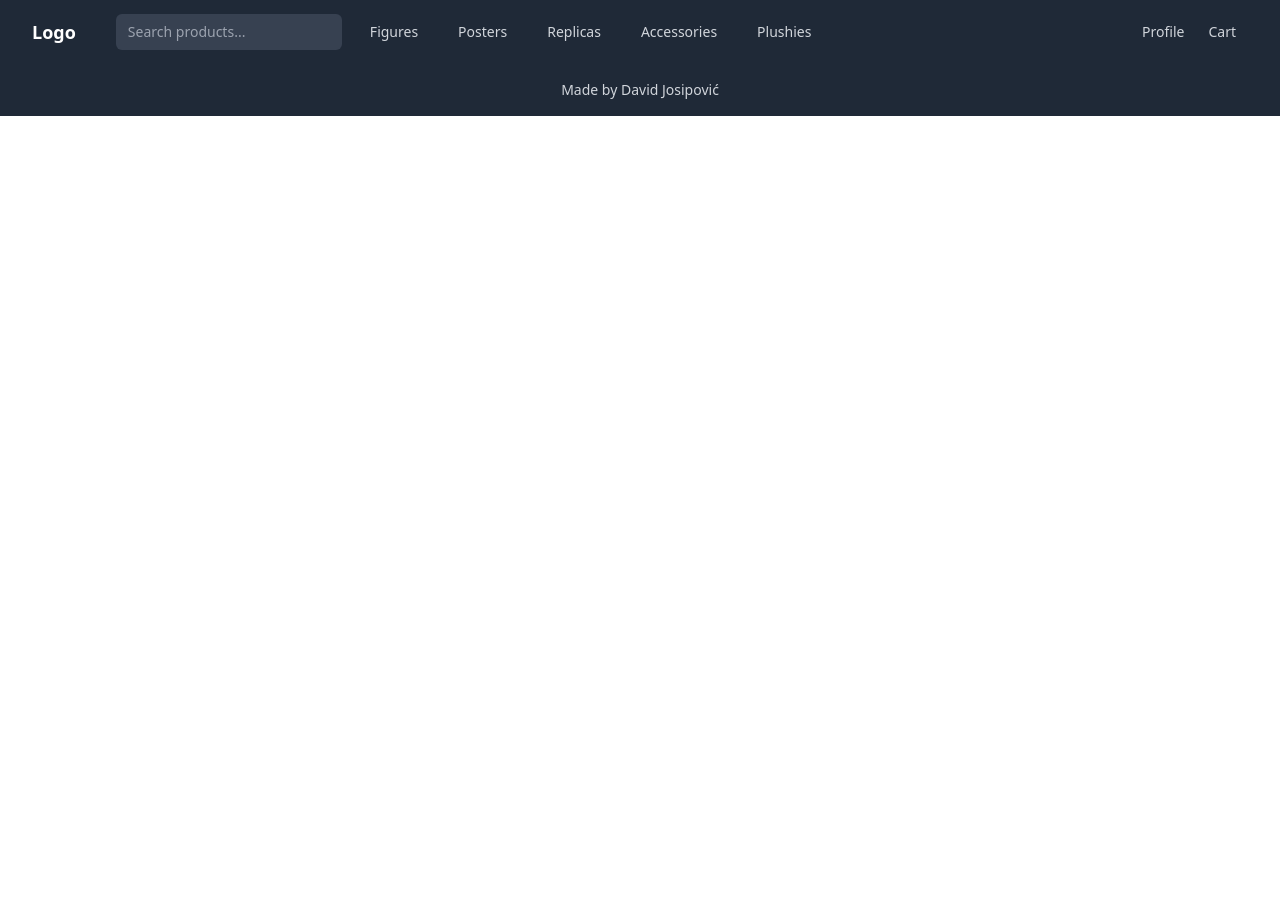
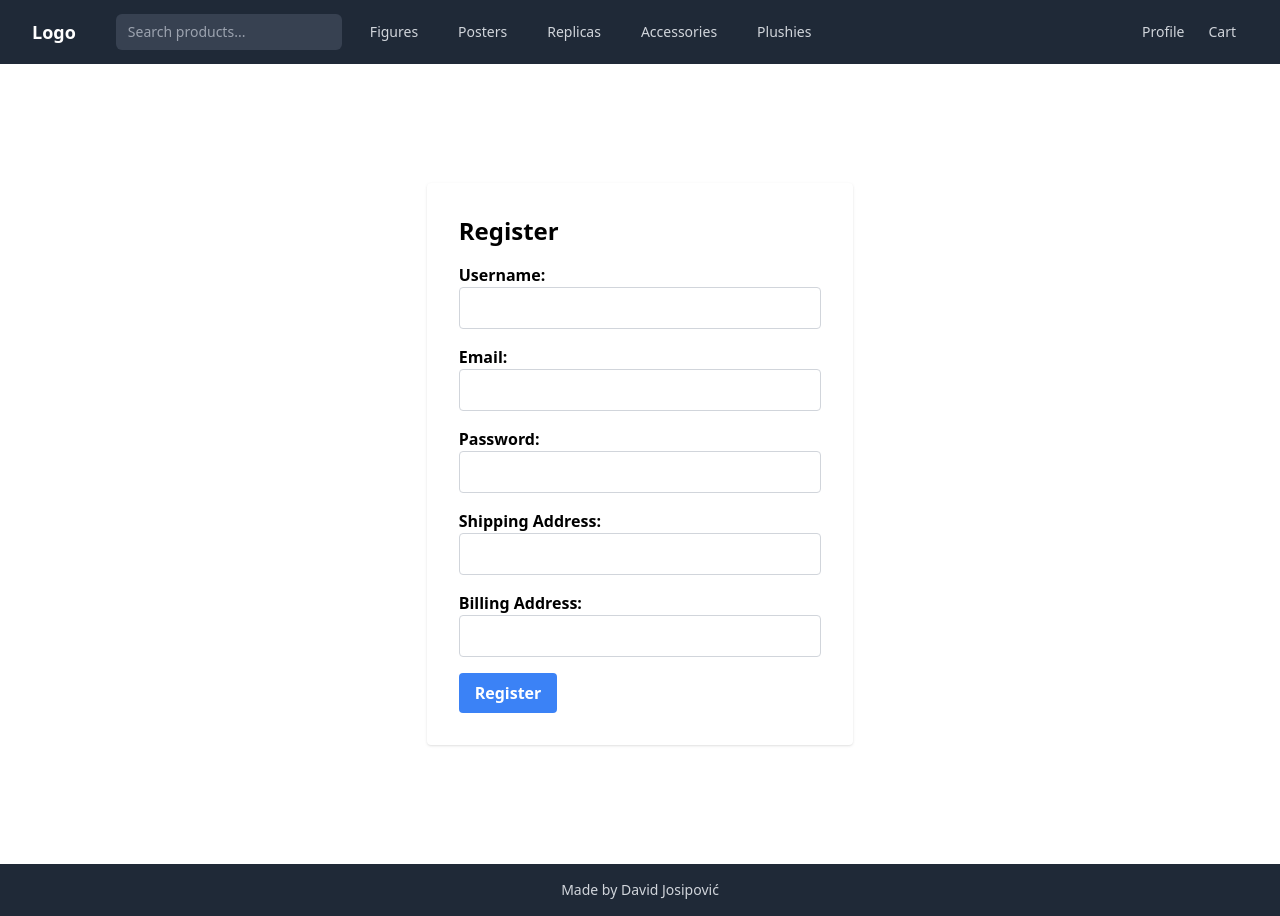
Before and after one commit to davidjosipovic/webshop-for-nerds, a React (Create React App) app in the folder client/: page /register in a window 1280 px wide. Before the commit the page ends 800 px from the top, so only its background shows below. Built offline with nearby package versions, Linux system fonts and the light colour scheme; the HTML template or start-up script is replaced by a standard one.

Commit message:
login,profile and register pages

```diff
--- a/client/src/App.js
+++ b/client/src/App.js
@@ -1,3 +1,4 @@
+import React from 'react';
 import { BrowserRouter as Router, Routes, Route } from 'react-router-dom';
 import Home from './pages/Home';
 import Figures from './pages/Figures';
@@ -10,26 +11,30 @@ import Accessories from './pages/Accessories';
 import Navbar from './components/Navbar';
 import Footer from './components/Footer';
 import ProductDetails from './pages/ProductDetails';
+import Login from './pages/Login';
+import Register from './pages/Register';
 import { CartProvider } from './context/CartContext';
 
 function App() {
   return (
     <CartProvider>
-     <Navbar/>
-    <Router>
-      <Routes>
-        <Route exact path="/" element={<Home />} />
-        <Route exact path="/figures" element={<Figures />} />
-        <Route exact path="/posters" element={<Posters />} />
-        <Route exact path="/plushies" element={<Plushies />} />
-        <Route exact path="/replicas" element={<Replicas />} />
-        <Route exact path="/accessories" element={<Accessories />} />
-        <Route exact path="/profile" element={<Profile />} />
-        <Route exact path="/cart" element={<Cart />} />
-        <Route path="/product/:id" element={<ProductDetails />} />
-      </Routes>
-    </Router>
-    <Footer/>
+      <Router>
+        <Navbar />
+        <Routes>
+          <Route path="/" element={<Home />} />
+          <Route path="/figures" element={<Figures />} />
+          <Route path="/posters" element={<Posters />} />
+          <Route path="/plushies" element={<Plushies />} />
+          <Route path="/replicas" element={<Replicas />} />
+          <Route path="/accessories" element={<Accessories />} />
+          <Route path="/profile" element={<Profile />} />
+          <Route path="/cart" element={<Cart />} />
+          <Route path="/product/:id" element={<ProductDetails />} />
+          <Route path="/login" element={<Login />} />
+          <Route path="/register" element={<Register />} />
+        </Routes>
+        <Footer />
+      </Router>
     </CartProvider>
   );
 }
--- /dev/null
+++ b/client/src/pages/Login.js
@@ -0,0 +1,53 @@
+import React, { useState } from 'react';
+
+const Login = () => {
+  const [email, setEmail] = useState('');
+  const [password, setPassword] = useState('');
+
+  const handleSubmit = (e) => {
+    e.preventDefault();
+    // Add login logic here (e.g., send a request to the server with email and password)
+  };
+
+  return (
+    <div className="flex justify-center items-center h-screen">
+      <div className="w-1/3 bg-white rounded shadow p-8">
+        <h2 className="text-2xl font-bold mb-4">Login</h2>
+        <form onSubmit={handleSubmit}>
+          <div className="mb-4">
+            <label htmlFor="email" className="block font-semibold">
+              Email:
+            </label>
+            <input
+              type="email"
+              id="email"
+              className="w-full border border-gray-300 rounded px-3 py-2"
+              value={email}
+              onChange={(e) => setEmail(e.target.value)}
+            />
+          </div>
+          <div className="mb-4">
+            <label htmlFor="password" className="block font-semibold">
+              Password:
+            </label>
+            <input
+              type="password"
+              id="password"
+              className="w-full border border-gray-300 rounded px-3 py-2"
+              value={password}
+              onChange={(e) => setPassword(e.target.value)}
+            />
+          </div>
+          <button
+            type="submit"
+            className="bg-blue-500 text-white px-4 py-2 rounded font-semibold"
+          >
+            Login
+          </button>
+        </form>
+      </div>
+    </div>
+  );
+};
+
+export default Login;
--- a/client/src/pages/Profile.js
+++ b/client/src/pages/Profile.js
@@ -1,11 +1,42 @@
-function Profile() {
-    return (
-      <div className="Profile">
-          <h1 className="text-3xl font-bold underline">
-        Hello Profile!
-      </h1>
-      </div>
-    );
-  }
+import React, { useState, useEffect } from 'react';
 
-  export default Profile;
+const Profile = () => {
+  const [user] = useState(null);
+
+  useEffect(() => {
+    // Add logic to fetch user profile data from the server and update the "user" state
+    // For example:
+    // fetch('/api/user/profile')
+    //   .then((response) => response.json())
+    //   .then((data) => setUser(data))
+    //   .catch((error) => console.log(error));
+  }, []);
+
+  return (
+    <div className="flex justify-center items-center h-screen">
+      {user ? (
+        <div className="w-1/3 bg-white rounded shadow p-8">
+          <h2 className="text-2xl font-bold mb-4">Profile</h2>
+          <p className="mb-2">
+            Username: <span className="font-semibold">{user.username}</span>
+          </p>
+          <p className="mb-2">
+            Email: <span className="font-semibold">{user.email}</span>
+          </p>
+          <p className="mb-2">
+            Shipping Address:{' '}
+            <span className="font-semibold">{user.shipping_address}</span>
+          </p>
+          <p className="mb-2">
+            Billing Address:{' '}
+            <span className="font-semibold">{user.billing_address}</span>
+          </p>
+        </div>
+      ) : (
+        <p>Loading user profile...</p>
+      )}
+    </div>
+  );
+};
+
+export default Profile;
--- /dev/null
+++ b/client/src/pages/Register.js
@@ -0,0 +1,92 @@
+import React, { useState } from 'react';
+
+const Register = () => {
+  const [username, setUsername] = useState('');
+  const [email, setEmail] = useState('');
+  const [password, setPassword] = useState('');
+  const [shippingAddress, setShippingAddress] = useState('');
+  const [billingAddress, setBillingAddress] = useState('');
+
+  const handleSubmit = (e) => {
+    e.preventDefault();
+    // Add registration logic here (e.g., send a request to the server with the form data)
+  };
+
+  return (
+    <div className="flex justify-center items-center h-screen">
+      <div className="w-1/3 bg-white rounded shadow p-8">
+        <h2 className="text-2xl font-bold mb-4">Register</h2>
+        <form onSubmit={handleSubmit}>
+          <div className="mb-4">
+            <label htmlFor="username" className="block font-semibold">
+              Username:
+            </label>
+            <input
+              type="text"
+              id="username"
+              className="w-full border border-gray-300 rounded px-3 py-2"
+              value={username}
+              onChange={(e) => setUsername(e.target.value)}
+            />
+          </div>
+          <div className="mb-4">
+            <label htmlFor="email" className="block font-semibold">
+              Email:
+            </label>
+            <input
+              type="email"
+              id="email"
+              className="w-full border border-gray-300 rounded px-3 py-2"
+              value={email}
+              onChange={(e) => setEmail(e.target.value)}
+            />
+          </div>
+          <div className="mb-4">
+            <label htmlFor="password" className="block font-semibold">
+              Password:
+            </label>
+            <input
+              type="password"
+              id="password"
+              className="w-full border border-gray-300 rounded px-3 py-2"
+              value={password}
+              onChange={(e) => setPassword(e.target.value)}
+            />
+          </div>
+          <div className="mb-4">
+            <label htmlFor="shippingAddress" className="block font-semibold">
+              Shipping Address:
+            </label>
+            <input
+              type="text"
+              id="shippingAddress"
+              className="w-full border border-gray-300 rounded px-3 py-2"
+              value={shippingAddress}
+              onChange={(e) => setShippingAddress(e.target.value)}
+            />
+          </div>
+          <div className="mb-4">
+            <label htmlFor="billingAddress" className="block font-semibold">
+              Billing Address:
+            </label>
+            <input
+              type="text"
+              id="billingAddress"
+              className="w-full border border-gray-300 rounded px-3 py-2"
+              value={billingAddress}
+              onChange={(e) => setBillingAddress(e.target.value)}
+            />
+          </div>
+          <button
+            type="submit"
+            className="bg-blue-500 text-white px-4 py-2 rounded font-semibold"
+          >
+            Register
+          </button>
+        </form>
+      </div>
+    </div>
+  );
+};
+
+export default Register;
```
